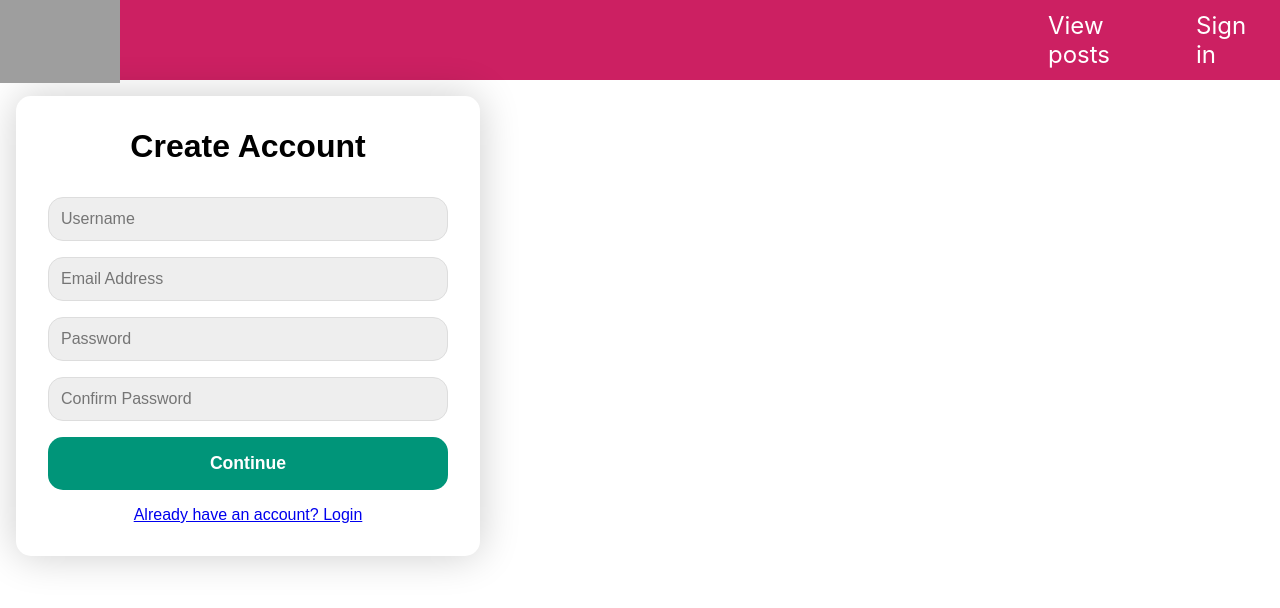
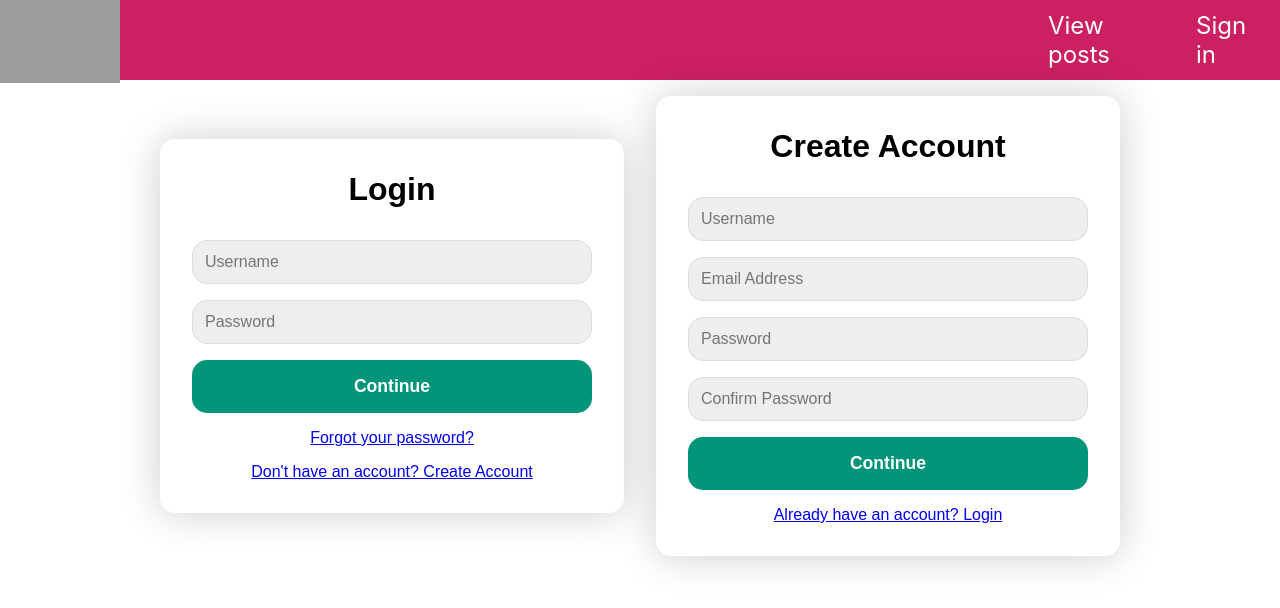
Before and after one commit to EL132/CSCI-4300, a React (Create React App) app in the folder final-project-client/: page /signin in a window 1280 px wide. Shown: the top 608 px of the page. Built offline with nearby package versions, Linux system fonts and the light colour scheme; grey boxes are pictures that could not be loaded.

Commit message:
made two different forms

```diff
--- a/final-project-client/src/App.js
+++ b/final-project-client/src/App.js
@@ -4,6 +4,8 @@ import {Route, Routes} from 'react-router-dom';
 import Signin from './Components/Signin';
 import Homepage from './Components/Homepage';
 import Navwrapper from './Components/ui-components/Navwrapper';
+//import { BrowserRouter } from 'react-router-dom';
+//import {Route, Routes, Link} from 'react-router-dom';
 
 function App() {
   return (
--- a/final-project-client/src/Components/Signin.css
+++ b/final-project-client/src/Components/Signin.css
@@ -16,9 +16,16 @@ body {
 
 }
 
+main {
+    display:"flex";
+     flex-direction:"row";
+      justify-content:"center";
+       align-items:"center";
+}
+
 .container {
     width: 400px;
-    max-width: 400px;
+    /*max-width: 400px;*/
     margin: 1rem;
     padding: 2rem;
     box-shadow: 0 0 40px rgba(0, 0, 0, 0.2);
--- a/final-project-client/src/Components/Signin.js
+++ b/final-project-client/src/Components/Signin.js
@@ -1,10 +1,13 @@
 import './Signin.css'
 
+
 function Signin () {
+
      return (
         //creates a form that a user can sign in with a username and a password
-        <div class="container">
-            <form class="form form--hidden" id="login">
+        <div style={{display:"flex", flexDirection:"row", justifyContent:"center", alignItems:"center"}}>
+        <div id="signIn" class="container" >
+            <form class="form" id="login">
                 <h1 class="form__title">Login</h1>
                 <div class="form__message form__message--error"></div>
                 <div class="form__input-group">
@@ -20,10 +23,12 @@ function Signin () {
                     <a href="#" class="form__link">Forgot your password?</a>
                 </p>
                 <p class="form__text">
-                    <a href="#" class="form__link" href="./" id="linkCreateAccount">Don't have an account? Create Account</a>
+                    <a class="form__link" href="#signIn" id="linkCreateAccount">Don't have an account? Create Account</a>
                 </p>
             </form>
-            <form class="form" id="createAccount">
+            </div>
+            <div id="signIn" class="container" >
+            <form class="form form-hidden" id="createAccount">
                 <h1 class="form__title">Create Account</h1>
                 <div class="form__message form__message--error"></div>
                 <div class="form__input-group">
@@ -47,6 +52,8 @@ function Signin () {
                     <a class="form__link" href="./" id="linkLogin">Already have an account? Login</a>
                 </p>
             </form>
+            </div>
+
         </div>
      )
 
```
